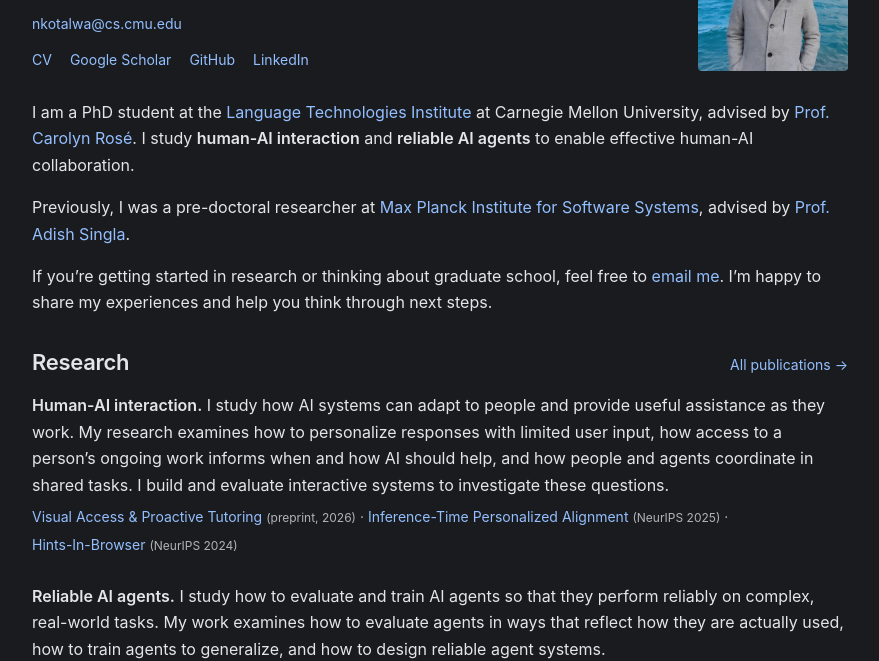
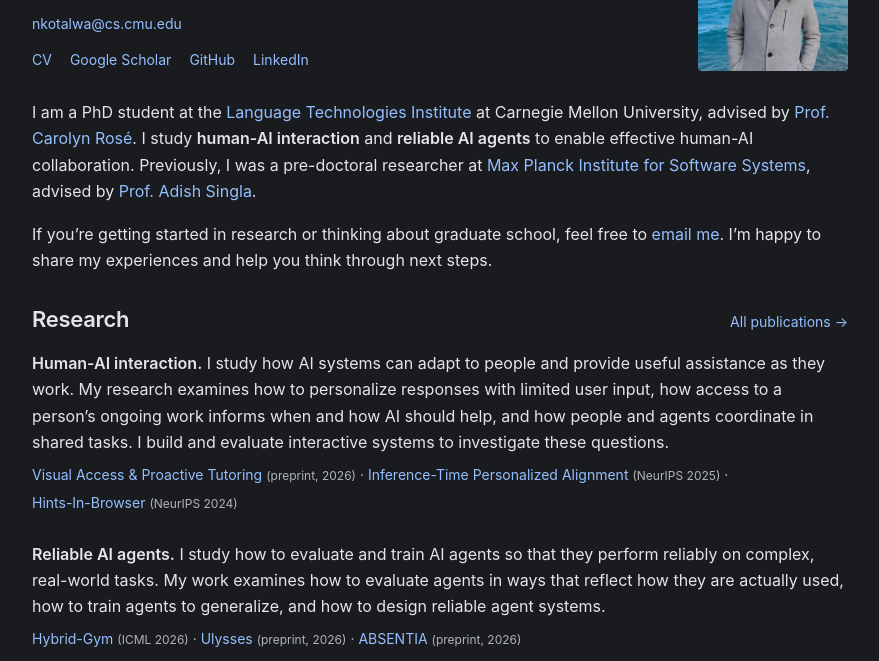
Before and after one commit to nachiketdk/nachiketdk.github.io, a plain HTML site: page index.html in a window 1280 px wide. Shown: the part 173-834 px from the top of the page, without its empty margins (200-1079 px from the left). Drawn offline with Linux system fonts and the light colour scheme.

Commit message:
Include previous research role in opening paragraph

```diff
--- a/index.html
+++ b/index.html
@@ -51,8 +51,7 @@
       </header>
 
       <section class="bio" aria-label="About me">
-        <p>I am a PhD student at the <a href="https://lti.cs.cmu.edu/">Language Technologies Institute</a> at Carnegie Mellon University, advised by <a href="https://cp3a.github.io/">Prof. Carolyn Rosé</a>. I study <strong>human-AI interaction</strong> and <strong>reliable AI agents</strong> to enable effective human-AI collaboration.</p>
-        <p>Previously, I was a pre-doctoral researcher at <a href="https://www.mpi-sws.org/">Max Planck Institute for Software Systems</a>, advised by <a href="https://machineteaching.mpi-sws.org/adishsingla.html">Prof. Adish Singla</a>.</p>
+        <p>I am a PhD student at the <a href="https://lti.cs.cmu.edu/">Language Technologies Institute</a> at Carnegie Mellon University, advised by <a href="https://cp3a.github.io/">Prof. Carolyn Rosé</a>. I study <strong>human-AI interaction</strong> and <strong>reliable AI agents</strong> to enable effective human-AI collaboration. Previously, I was a pre-doctoral researcher at <a href="https://www.mpi-sws.org/">Max Planck Institute for Software Systems</a>, advised by <a href="https://machineteaching.mpi-sws.org/adishsingla.html">Prof. Adish Singla</a>.</p>
         <p>If you’re getting started in research or thinking about graduate school, feel free to <a href="mailto:nkotalwa@cs.cmu.edu">email me</a>. I’m happy to share my experiences and help you think through next steps.</p>
       </section>
 
```
